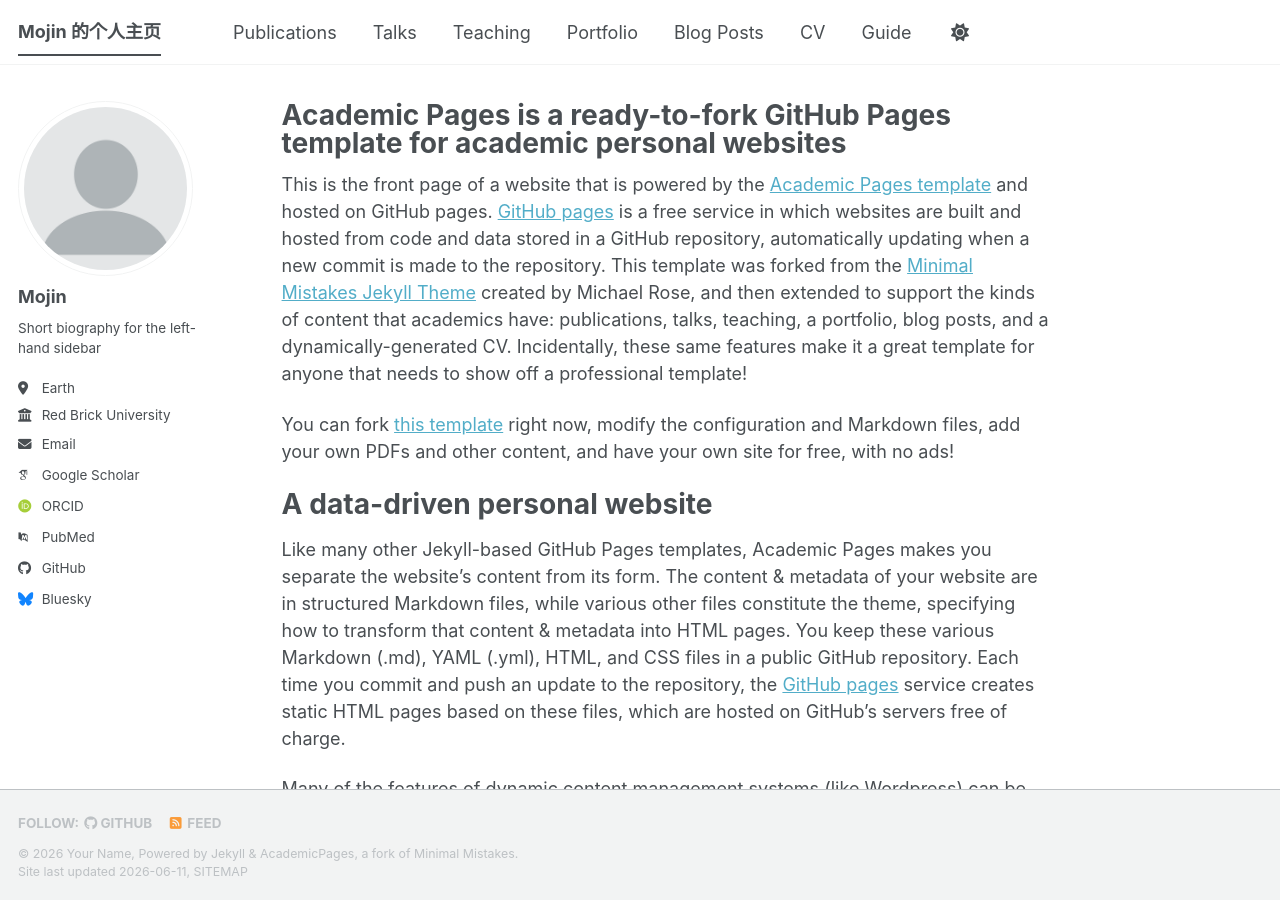
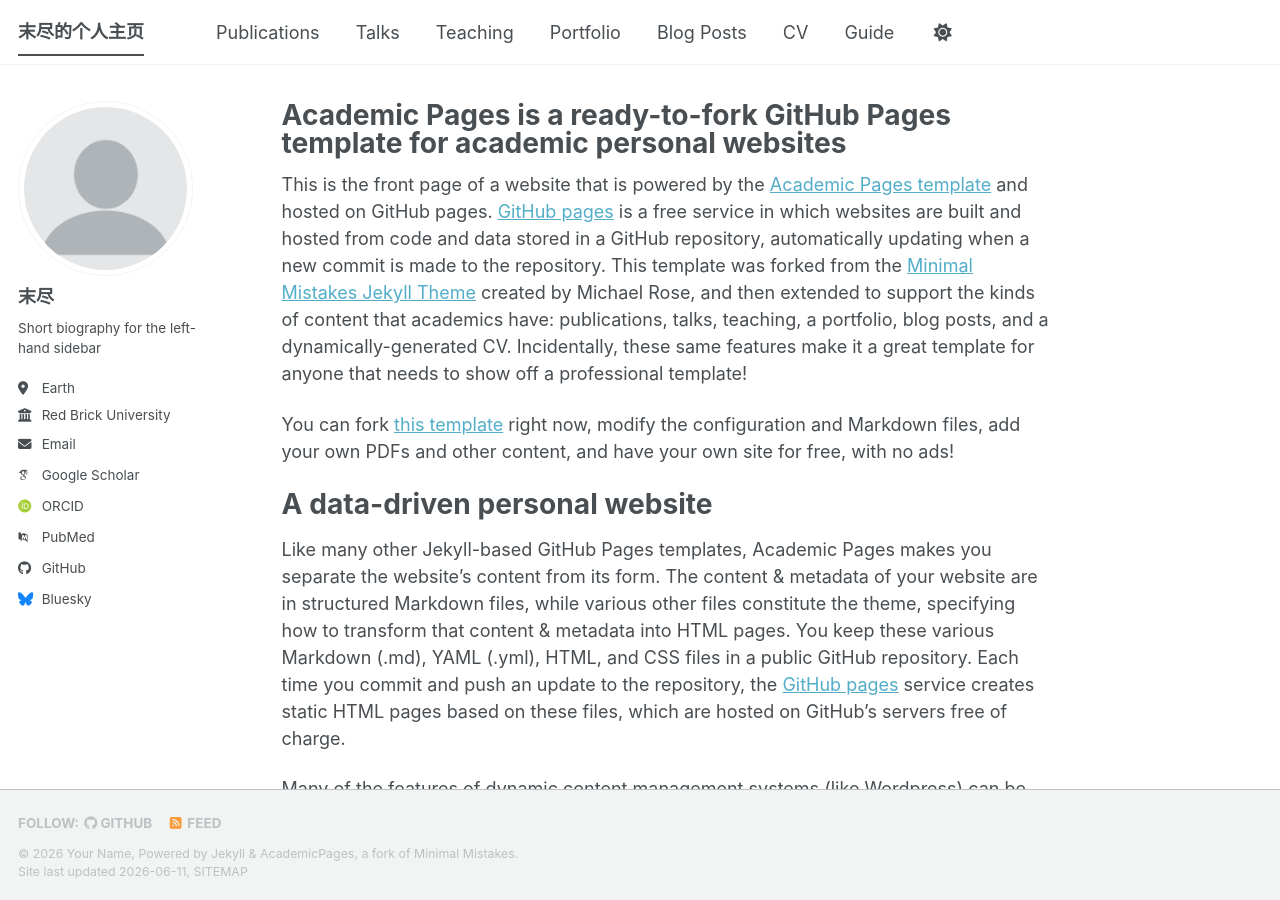
Before and after one commit to Mojin1331/Mojin1331.github.io, a Jekyll site: the page built from _pages/about.md, in a window 1280 px wide and 900 px high. Built offline with Jekyll 4.4.1, drawn with Linux system fonts in a browser that asks for light colours; some web fonts are replaced; a script bundle is joined from its source files by our own code; library files that are not in the unit come from our copies.

Commit message:
Update _config.yml

```diff
--- a/_config.yml
+++ b/_config.yml
@@ -9,7 +9,7 @@
 # Basic Site Settings
 locale                   : "en-US"
 site_theme               : "default" # The available themes options are "default", "air", "sunrise", "mint", "dirt" and "contrast"
-title                    : "Mojin 的个人主页"
+title                    : "末尽的个人主页"
 title_separator          : "-"
 name                     : &name "Your Name"
 description              : &description "Your Name's academic portfolio"   # Update this with a general description of your site, this is the default if not overridden by a page
@@ -24,7 +24,7 @@ repository               : "academicpages/academicpages.github.io"
 author:
   # Biographic information
   avatar           : "profile.png"
-  name             : "Mojin"
+  name             : "末尽"
   pronouns         : # example: "she/her"
   bio              : "Short biography for the left-hand sidebar"
   location         : "Earth"
```
